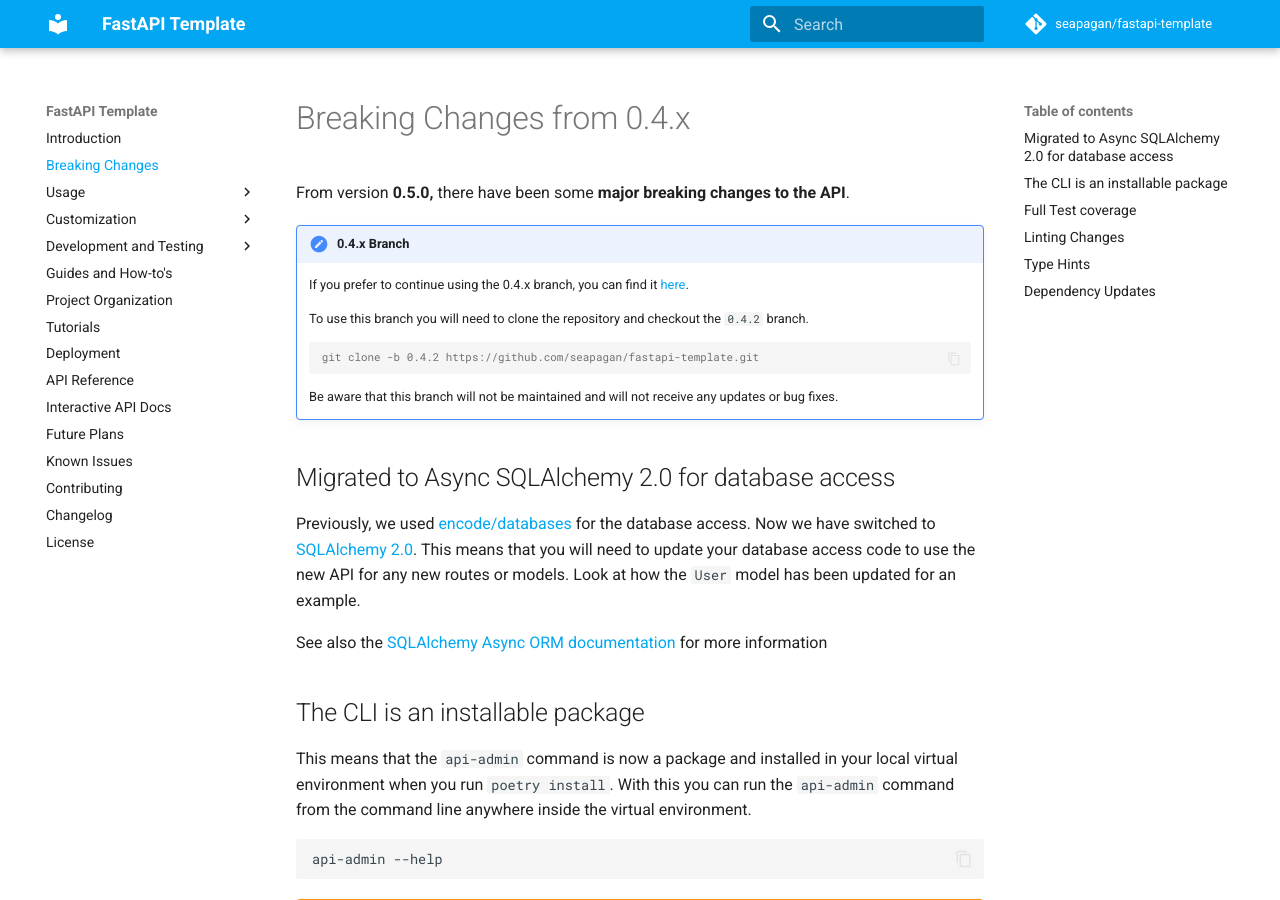
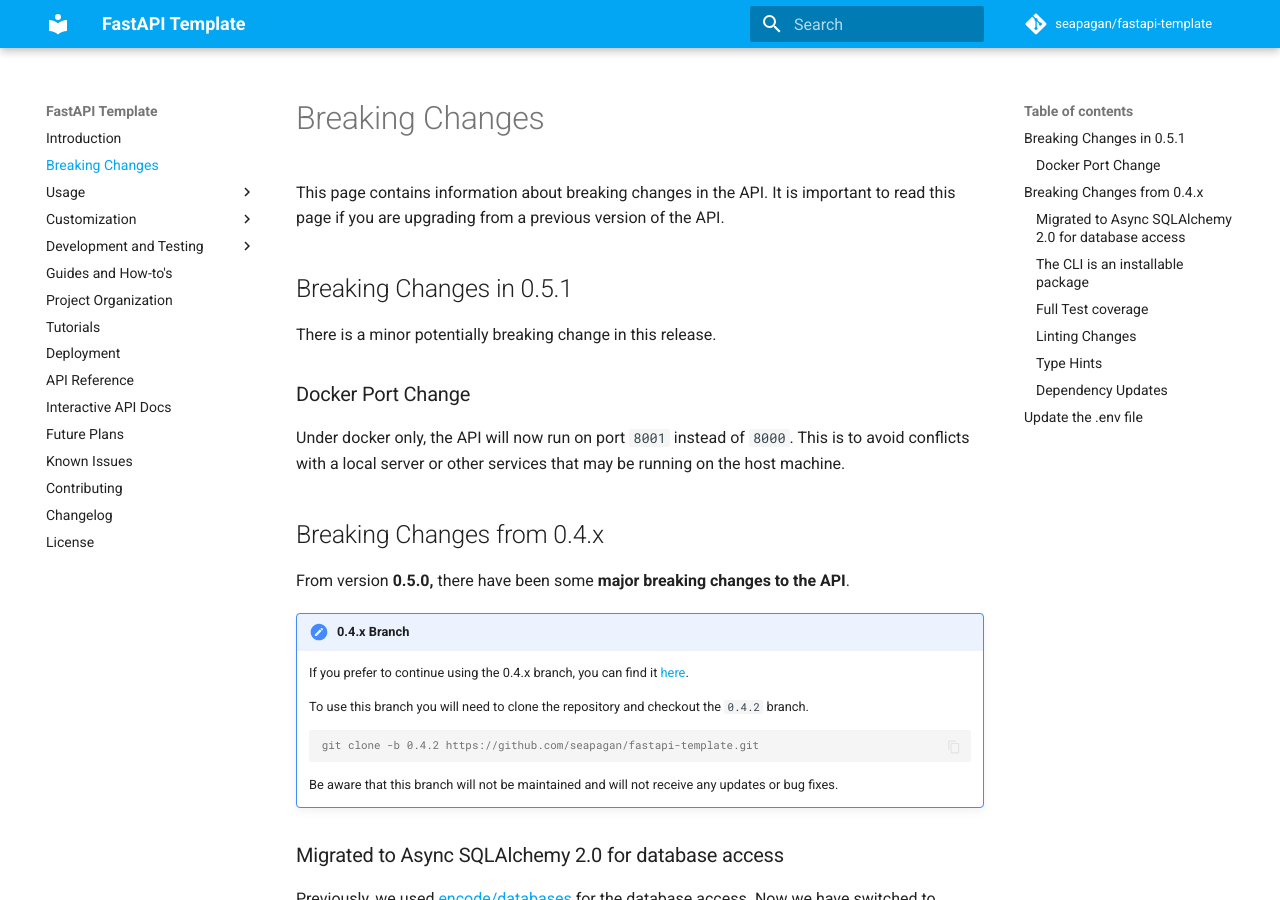
Before and after one commit to seapagan/fastapi-template, an MkDocs documentation site: the page built from docs/important.md, in a window 1280 px wide and 900 px high. Built offline with MkDocs 1.6.1 and Material for MkDocs 9.7.7, drawn with Linux system fonts in a browser that asks for light colours; comment, search, counter and statistics services are not loaded.

Commit message:
docs: update the 'breaking changes' section
Signed-off-by: Grant Ramsay <seapagan@gmail.com>

```diff
--- a/docs/important.md
+++ b/docs/important.md
@@ -1,4 +1,20 @@
-# Breaking Changes from 0.4.x
+# Breaking Changes
+
+This page contains information about breaking changes in the API. It is
+important to read this page if you are upgrading from a previous version of the
+API.
+
+## Breaking Changes in  0.5.1
+
+There is a minor potentially breaking change in this release.
+
+### Docker Port Change
+
+Under docker only, the API will now run on port `8001` instead of `8000`. This
+is to avoid conflicts with a local server or other services that may be running
+on the host machine.
+
+## Breaking Changes from 0.4.x
 
 From version **0.5.0,** there have been some **major breaking changes to the
 API**.
@@ -18,7 +34,7 @@
     Be aware that this branch will not be maintained and will not receive any
     updates or bug fixes.
 
-## Migrated to Async SQLAlchemy 2.0 for database access
+### Migrated to Async SQLAlchemy 2.0 for database access
 
 Previously, we used
 [encode/databases](https://www.encode.io/databases/){:target="_blank"} for the
@@ -32,7 +48,7 @@
 
 [sqlalchemy-async-orm]:https://docs.sqlalchemy.org/en/20/orm/extensions/asyncio.html#synopsis-orm
 
-## The CLI is an installable package
+### The CLI is an installable package
 
 This means that the `api-admin` command is now a package and installed in your
 local virtual environment when you run `poetry install`. With this you can run
@@ -48,14 +64,14 @@
     run the `api-admin` command as a Python module. For example, `python -m
     api-admin`.
 
-## Full Test coverage
+### Full Test coverage
 
 The API now has full test coverage (using
 [Pytest](https://pytest.org){:target="_blank"}). This means that testing will be
 enforced on all PR's and that the test suite will be run by GitHub Actions on
 every commit and PR. This is to ensure that the API is stable and reliable.
 
-## Linting Changes
+### Linting Changes
 
 The project has moved completely over to using
 [Ruff](https://docs.astral.sh/ruff/){:target="_blank"} for Linting
@@ -66,17 +82,19 @@
 checks, or is whitelisted for a very good reason. This will be enforced for all
 PR's also. All tools are configured in the `pyproject.toml` file.
 
-## Type Hints
+### Type Hints
 
 All code now has full type hinting. This means that you can use the `mypy`
 tool to check for type errors in the code. This will be enforced for all PR's.
 
-## Dependency Updates
+### Dependency Updates
 
 All dependencies used are updated to the latest versions as of the `0.5.0`
 release and will be kept up to date using the GitHub Dependabot tool.
 
 ---
+
+## Update the `.env` file
 
 !!! danger "Did you Read all this?"
 
```
